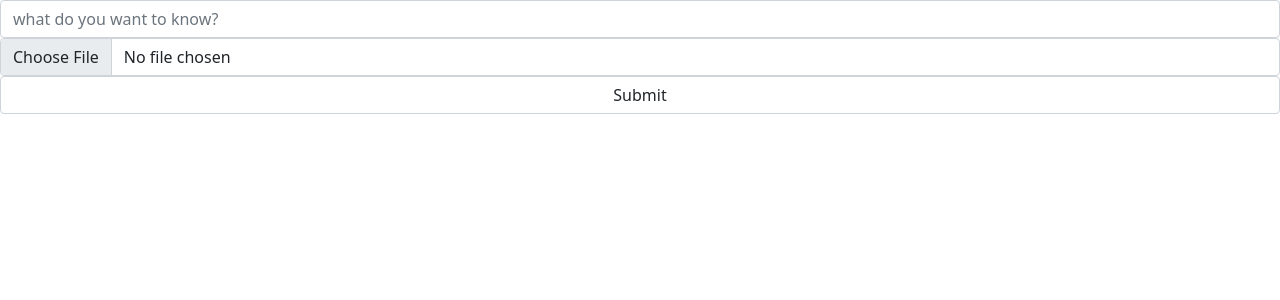
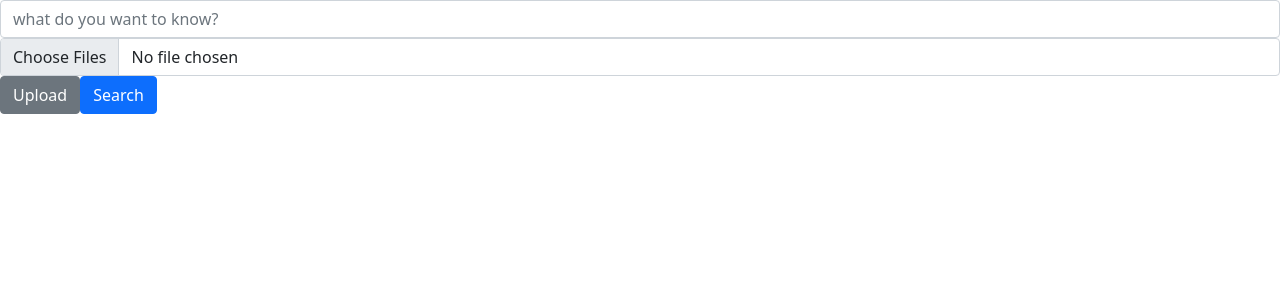
Before and after one commit to David-Cha/PaperParse, a React (Create React App) app in the folder paper-parser-frontend/: page / in a window 1280 px wide. Shown: the top 300 px of the page. Built offline with nearby package versions, Linux system fonts and the light colour scheme.

Commit message:
integration with the upload

```diff
--- a/paper-parser-frontend/package.json
+++ b/paper-parser-frontend/package.json
@@ -6,6 +6,7 @@
     "@testing-library/jest-dom": "^5.14.1",
     "@testing-library/react": "^11.2.7",
     "@testing-library/user-event": "^12.8.3",
+    "axios": "^0.21.4",
     "bootstrap": "^5.1.0",
     "react": "^17.0.2",
     "react-bootstrap": "^2.0.0-beta.6",
--- a/paper-parser-frontend/src/App.js
+++ b/paper-parser-frontend/src/App.js
@@ -1,5 +1,6 @@
 import logo from './logo.svg';
 import './App.css';
+import React, { useState } from 'react';
 
 import Interface from './Components/Interface/Interface';
 import ResultsList from './Components/ResultsList/ResultsList'
@@ -19,10 +20,12 @@ let testresult2 = {
 let testResultList = []
 
 function App() {
+  const [results, setResults] = useState([]);
+
   return (
     <div>
-      <Interface />
-      <ResultsList results={testResultList} />
+      <Interface results={results} setResults={setResults}/>
+      <ResultsList results={results} />
     </div>
 
   );
--- a/paper-parser-frontend/src/Components/Interface/Interface.js
+++ b/paper-parser-frontend/src/Components/Interface/Interface.js
@@ -1,14 +1,55 @@
-import React from 'react';
-import { Form } from 'react-bootstrap'
+import React, { useState } from 'react';
+import { Form, Button } from 'react-bootstrap'
+import axios from 'axios';
 
 function Interface(props){
+    // const [ canSearch, setCanSearch ] = useState(false);
+    const [ searchQuery, setSearchQuery ] = useState("");
+    const [ files, setFiles ] = useState(null);
+
+    function handleSubmit(event){
+        event.preventDefault();
+
+    }
+
+    function handleFileChange(event){
+        console.log("handling file changes");
+        setFiles(event.target.files[0]);
+    }
+
+    function handleUpload(){
+        console.log("Uploading documents");
+
+        const formData = new FormData();
+
+        formData.append(
+            "file",
+            files,
+        );
+
+        // Details of the uploaded file
+        console.log(files);
+
+        try {
+            axios.post('http://localhost:5000/upload', formData, {
+                params: {
+                    filename: files.name
+                }
+            });
+        }
+        catch (err) {
+            console.log(err);
+        }
+    }
+
     return(
         <Form>
             <Form.Group className="mb-3">
-                <Form.Control type="text" placeholder="what do you want to know?"/>
+                <Form.Control type="text" placeholder="what do you want to know?" value={searchQuery} onInput={e => setSearchQuery(e.target.value)} />
                 <div>
-                    <Form.Control type="file"/>
-                    <Form.Control type="submit"/>
+                    <Form.Control type="file" multiple onChange={handleFileChange}/>
+                    <Button variant="secondary" onClick={handleUpload}>Upload</Button>
+                    <Button variant="primary" type="submit" onClick={handleSubmit}>Search</Button>
                 </div>
             </Form.Group>
         </Form>
```
Also changed, not shown: 1 other file (tests, documents, lock files or other folders).
